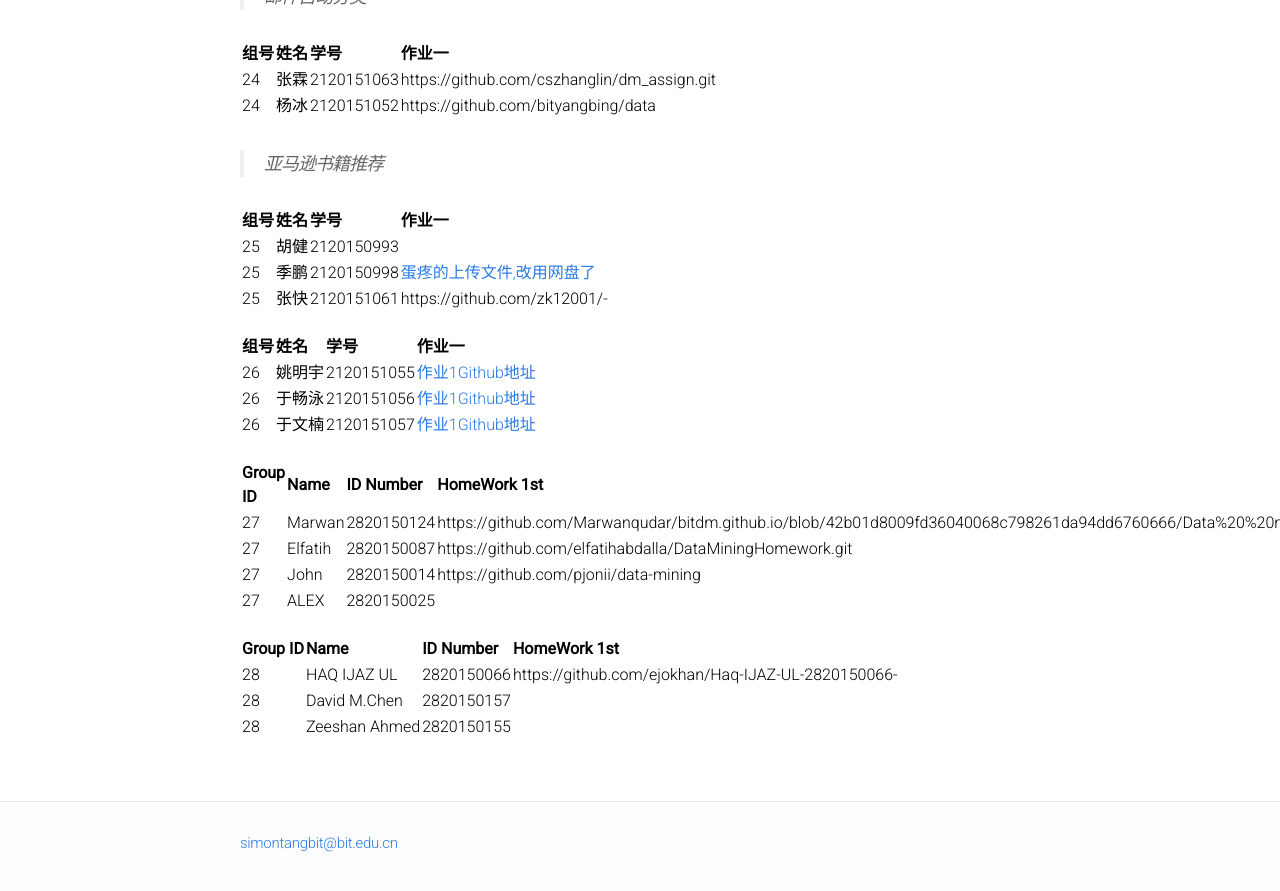
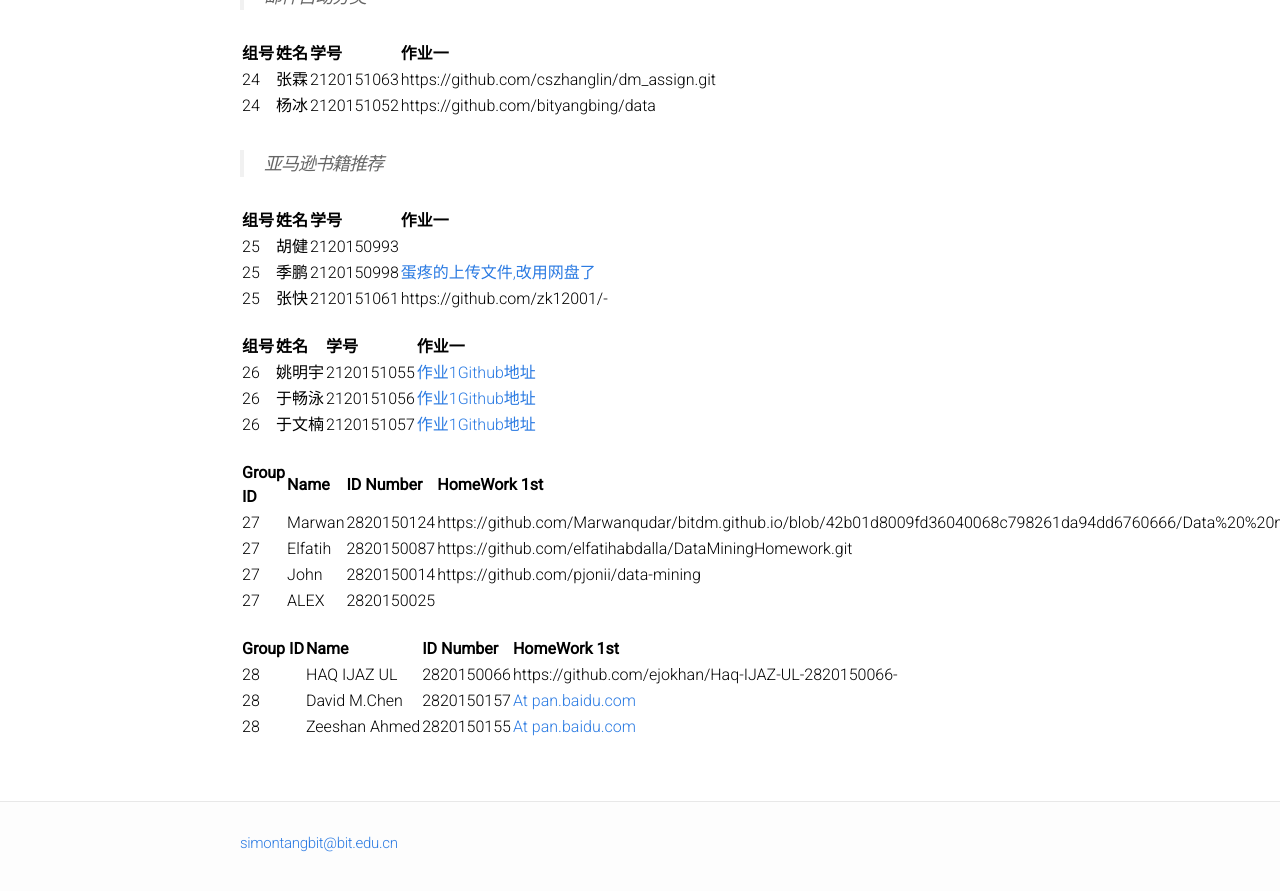
Before and after one commit to BITDM/bitdm.github.io, a Jekyll site: the page built from 2016/groups.md, in a window 1280 px wide and 900 px high, scrolled down 4392 px. Shown: the top 891 px of the window. Built offline with Jekyll 4.4.1, drawn with Linux system fonts in a browser that asks for light colours.

Commit message:
Update groups.md

```diff
--- a/2016/groups.md
+++ b/2016/groups.md
@@ -215,5 +215,5 @@ permalink: /2016/groups/
 |Group ID|Name|ID Number|HomeWork 1st|
 |:-------------|:-------------|:-----|:-----|
 |28|HAQ IJAZ UL |2820150066|https://github.com/ejokhan/Haq-IJAZ-UL-2820150066-
-|28|David M.Chen|2820150157|
-|28|Zeeshan Ahmed|2820150155|
+|28|David M.Chen|2820150157|[At pan.baidu.com](http://pan.baidu.com/s/1slnDbeH)
+|28|Zeeshan Ahmed|2820150155|[At pan.baidu.com](http://pan.baidu.com/s/1slnDbeH)
```
